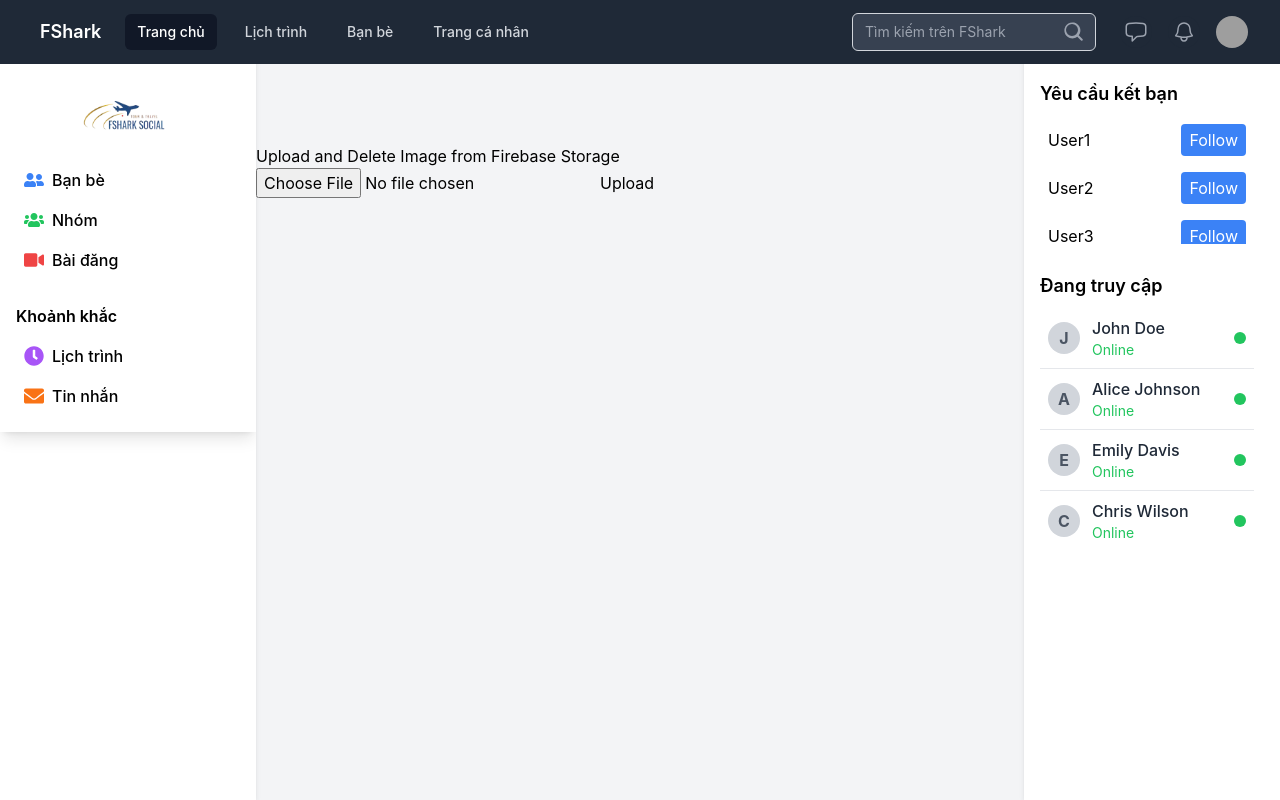
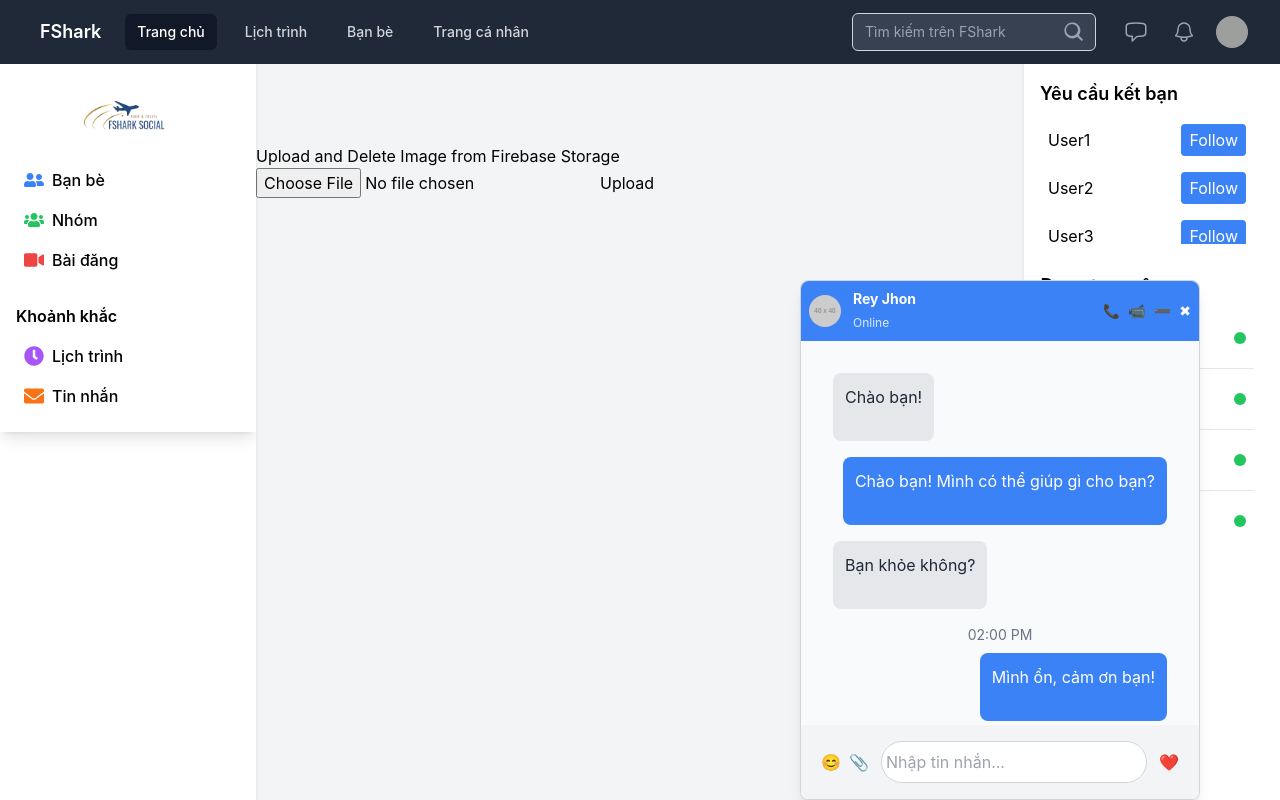
Before and after one commit to thuann17/Fe_Social, a React (Create React App) app: page /user in a window 1280 px wide. Built offline with nearby package versions, Linux system fonts and the light colour scheme; grey boxes are pictures that could not be loaded.

Commit message:
Update UserLayout.js

```diff
--- a/src/Layouts/UserLayout.js
+++ b/src/Layouts/UserLayout.js
@@ -1,32 +1,22 @@
-import React from "react";
+import React, { useState } from "react";
 import Header from "../Components/user/header";
 import RightSidebar from "../Components/user/rightsidebar";
 import LeftSidebar from "../Components/user/leftsidebar";
 import { Outlet } from "react-router-dom";
+import Chatbox from "../Pages/user/Chat/Chatbox";
 
 const UserLayout = () => {
-  const animatedBackgroundStyle = {
-    background: "linear-gradient(to right, #e0c3fc, #8ec5fc)",
-    animation: "gradientAnimation 8s ease infinite",
-    minHeight: "100vh",
-    display: "flex",
-    flexDirection: "column",
+  const [activeChat, setActiveChat] = useState({
+    name: "Rey Jhon",
+    message: "Hey there! Are you fini...",
+    time: "just now",
+  });
+
+  const [isChatOpen, setIsChatOpen] = useState(false);
+
+  const toggleChatbox = () => {
+    setIsChatOpen((prev) => !prev);
   };
-
-  // Keyframes for the gradient animation
-  const keyframes = `
-    @keyframes gradientAnimation {
-      0% { background: linear-gradient(to right, #e0c3fc, #8ec5fc); }
-      25% { background-color: #8ec5fc; }
-      50% { background: linear-gradient(to right, #8ec5fc, #e0c3fc); }
-      75% { background-color: #fc8ec5; }
-      100% { background: linear-gradient(to right, #e0c3fc, #8ec5fc); }
-    }
-  `;
-
-  const styleTag = document.createElement("style");
-  styleTag.innerHTML = keyframes;
-  document.head.appendChild(styleTag);
 
   return (
     <div className="bg-gray-100 min-h-screen">
@@ -37,14 +27,19 @@ const UserLayout = () => {
         </div>
         <div className="flex-grow max-w-3xl mx-auto mt-16">
           <div className="mb-6">
-            <Outlet></Outlet>
+            <Outlet />
           </div>
         </div>
-        <div className="w-64 hidden md:block fixed right-0 top-0 pt-16 h-screen overflow-auto bg-white shadow-md">
-          <RightSidebar />
+        {/* Toggle Chatbox */}
+        <div className="fixed bottom-0 right-4 z-50">
+          <Chatbox chat={activeChat} />
         </div>
       </div>
+      <div className="w-64 hidden md:block fixed right-0 top-0 pt-16 h-screen overflow-auto bg-white shadow-md">
+        <RightSidebar />
+      </div>
     </div>
+
   );
 };
 
```
